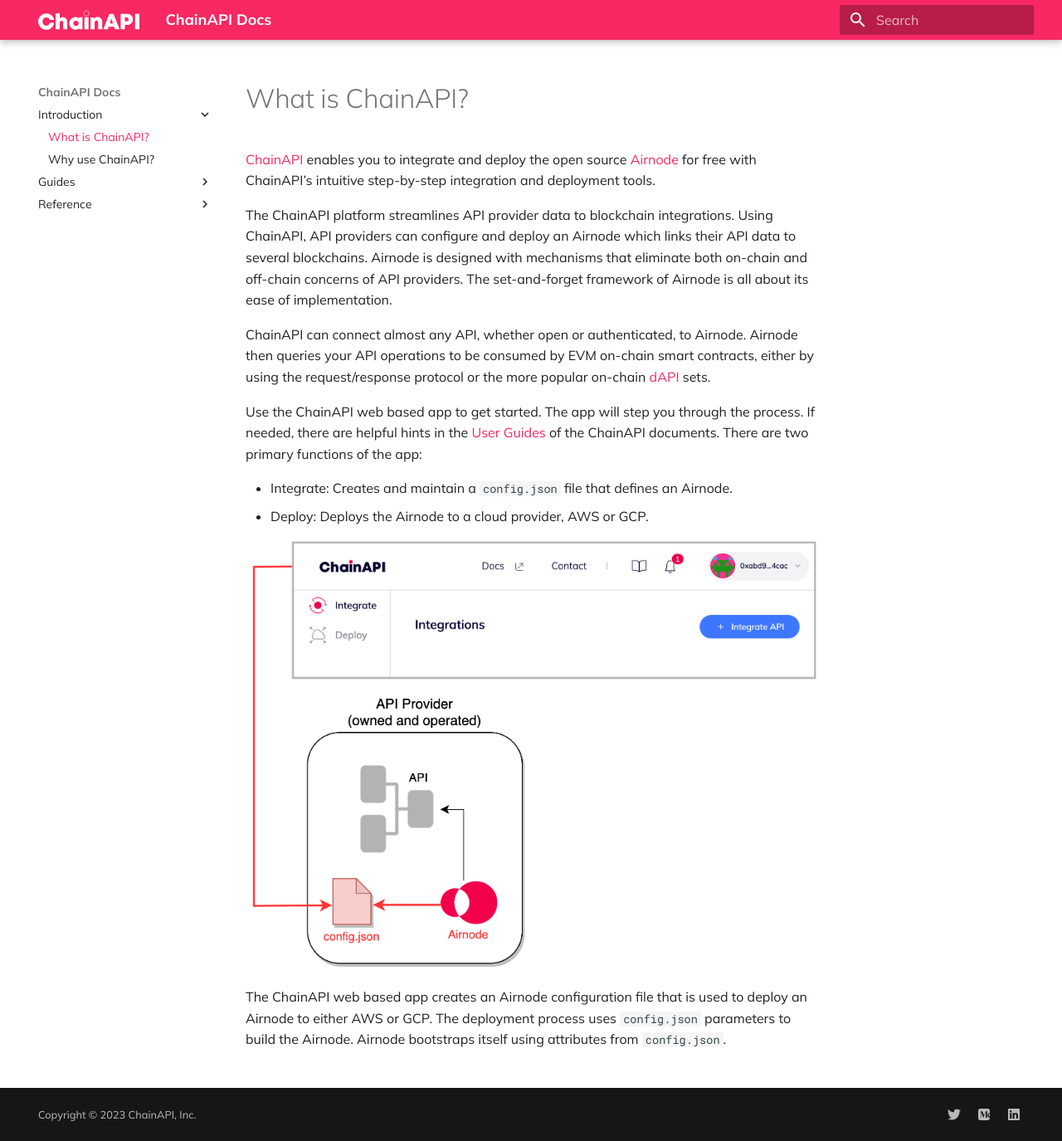
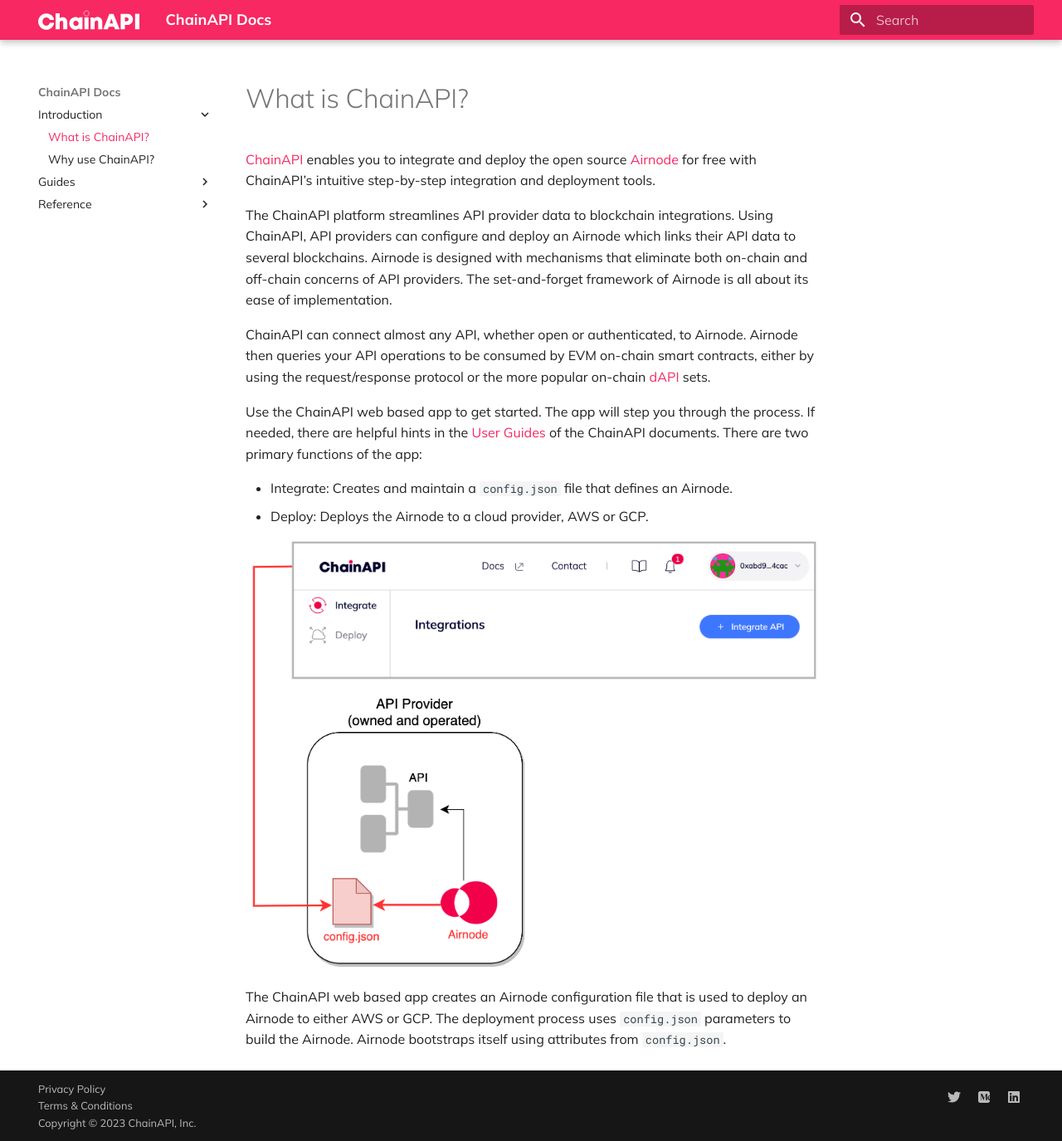
Before and after one commit to chainapi/chainapi-docs, an MkDocs documentation site: the page built from docs/index.md, in a window 1280 px wide and 1375 px high. Shown: the whole window at 83% size. Built offline with MkDocs 1.6.1 and Material for MkDocs 9.7.7, drawn with Linux system fonts in a browser that asks for light colours.

Commit message:
Add privacy policy and t&cs

```diff
--- a/mkdocs.yml
+++ b/mkdocs.yml
@@ -7,7 +7,10 @@ theme:
     text: Mulish
   logo: images/logo-chainapi-white.svg
 
-copyright: Copyright &copy; 2023 ChainAPI, Inc.
+copyright: >
+  <a href="https://chainapi.com/privacy-policy">Privacy Policy</a><br>
+  <a href="https://chainapi.com/terms-and-conditions">Terms & Conditions</a><br>
+  Copyright &copy; 2023 ChainAPI, Inc.
 
 extra:
   generator: false
```
